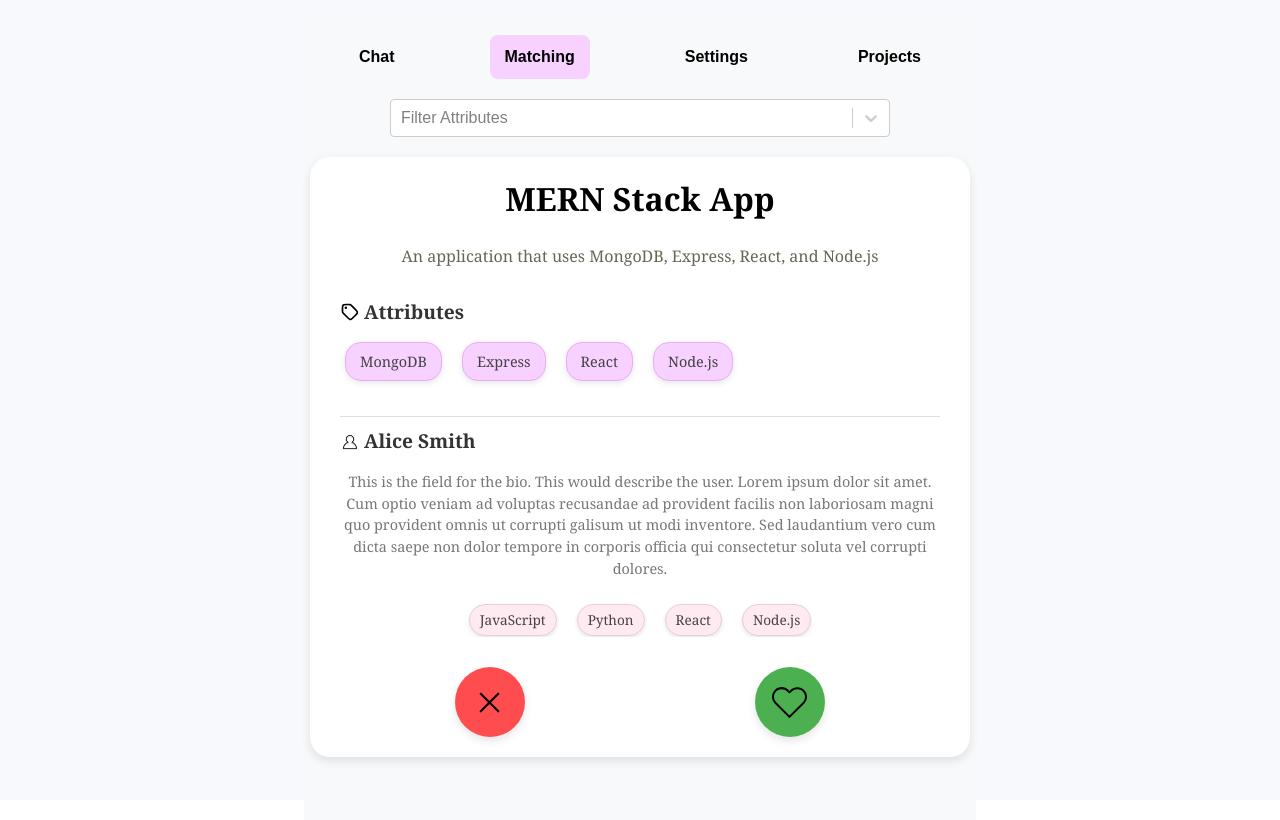
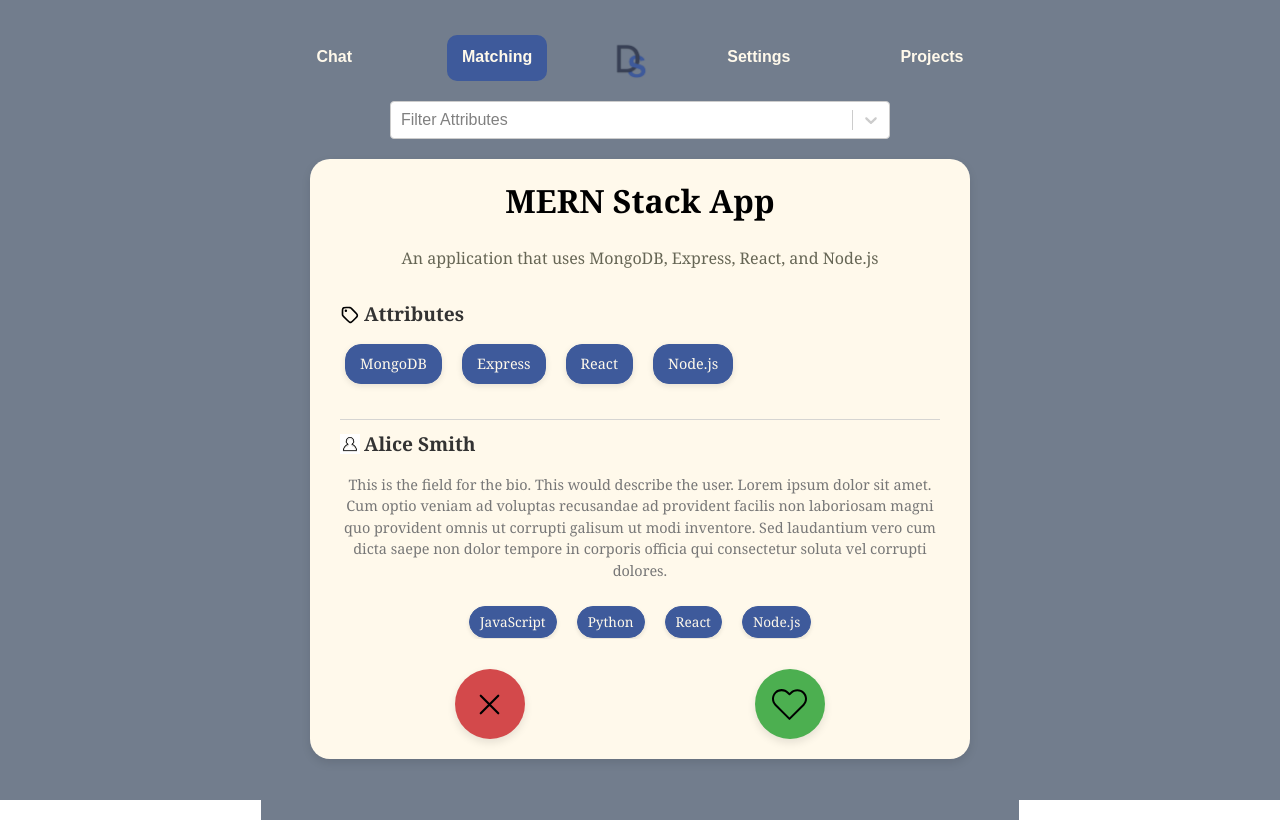
Before and after one commit to cop4331-team18/large-project, a React (Vite) app in the folder frontend/: page / in a window 1280 px wide. Built offline with nearby package versions, Linux system fonts and the light colour scheme; no server answers.

Commit message:
styling and adding logo

```diff
--- a/frontend/src/App.css
+++ b/frontend/src/App.css
@@ -17,7 +17,7 @@ body, html {
   height: 100vh;
   width: 100%;
   font-family: Arial, sans-serif;
-  background-color: #f7f9fc;
+  background-color: #727d8d;
 }
 
 .logo {
@@ -73,16 +73,17 @@ body, html {
   font-weight: bold;
   padding: 10px 15px;
   border-radius: 5px;
+  justify-content: center; /* Aligns all items to the center */
 }
 
 .tab.active {
-  color: #0078d7;
-  background-color: #f7d1ff;
+  background-color: #3e5a9b ;
+  pointer-events: none;
 }
 
 .tab.tab {
-  color: black;
-  border-radius: 8px;
+  color: #fff9eb;
+  border-radius: 10px;
 }
 
 .tab-icon {
@@ -92,9 +93,22 @@ body, html {
 }
 
 .tab:hover {
-  color: #000000;
-  box-shadow: 0 4px 8px rgba(0, 0, 0, 0.2); /* Subtle gray shadow */
+  background-color: #6a6f79;
+  box-shadow: 8px 8px 10px rgba(0, 0, 0, 0.2); /* Subtle gray shadow */
   cursor: pointer;
+}
+
+.logo-container {
+  display: flex;
+  justify-content: center;
+  align-items: center;
+  margin: 0 10px;
+}
+
+/* Logo styling */
+.tabs-logo {
+  width: 65px; /* Adjust size as needed */
+  height: auto;
 }
 
 /* Supporting Text */
@@ -118,7 +132,8 @@ a:hover {
 /* Headings */
 h1 {
   font-size: 1.8rem;
-  color: #333;
+  /* color: #333; */
+  color: #384055;
   margin-bottom: 1rem;
 }
 
--- a/frontend/src/Chat.css
+++ b/frontend/src/Chat.css
@@ -4,18 +4,21 @@
     width: 100%;
     display: flex;
     flex-direction: column;
+    background-color: #727d8d ;
 
   /* Chat Container Styles */
   .chat-container {
-    border: 1px solid #ddd;
     border-radius: 20px;
     margin-top: 10px;
-    margin-bottom: 30px;
+    margin-bottom: 50px;
     display: flex;
     height: 100%;
+    background: #fff9eb;
+    box-shadow: 0 8px 20px rgba(0, 0, 0, 0.1);
   }
 
   .left-panel {
+    margin-top: 10px;
     width: 30%;
     border-right: solid;
     border-color: rgb(192, 192, 192);
@@ -28,6 +31,7 @@
   }
 
   .right-panel {
+    margin-top: 10px;
     width: 70%;
     display: flex;
     flex-direction: column;
@@ -46,37 +50,43 @@
   }
 
   .input-container {
+    margin-top: 20px;
     height: 80px;
     display: flex;
     align-items: center;
 
     input {
-      height: 25px;
+      height: 45px;
       margin-left: 20px;
       margin-right: 5px;
       width: 100%;
       padding-left: 10px;
       border-radius: 10px;
+      color: #888;
+      /* border: 2px solid #cfd1d3; */
+      background-color: #f0eeec;
     }
 
     button {
-      background-color: #373737;
+      background-color: #3e5a9b ;
       margin-left: 5px;
       margin-right: 20px;
       height: 45px;
       width: 60px;
+      border-radius: 10px;
     }
 
   }
 
   .chat-project {
     padding: 5px;
+    border-radius: 10px;
   }
 
   .message-view {
     border-top: 5px;
     border: solid;
-    background-color: darkgray;
+    background-color: #f0eeec;
     text-align: left;
     padding-left: 10px;
     padding-right: 10px;
--- a/frontend/src/MatchingPage.css
+++ b/frontend/src/MatchingPage.css
@@ -5,7 +5,7 @@
   align-items: center;
   justify-content: flex-start;
   height: 100vh; /* Full viewport height */
-  background-color: #f8f9fa;
+  background-color: #727d8d;
   margin-top: 20px;
 }
 /* Profile Card (as Main Container) */
@@ -13,7 +13,7 @@
   width: 100%;
   height: 75%;
   max-width: 600px;
-  background-color: #ffffff;
+  background-color: #fff9eb;
   border-radius: 20px;
   box-shadow: 0 4px 10px rgba(0, 0, 0, 0.1);
   padding: 0 30px;
@@ -60,13 +60,13 @@
   display: inline-block;
   padding: 8px 14px;
   background: linear-gradient(135 deg, #e1f5fe, #b3e5fc);
-  background-color: #f7d1ff;
-  color: #444242;
+  background-color: #3e5a9b ;
+  color: #fff9eb;
   font-size: 0.9rem;
   font-weight: 500;
   border-radius: 16px;
   margin: 5px;
-  border: 1px solid #eaacf7;
+  border: 1px solid #3e5a9b ;
   white-space: nowrap;
   box-shadow: 0 2px 6px rgba(0, 0, 0, 0.1);
 }
@@ -83,13 +83,13 @@
   display: inline-block;
   padding: 5px 10px;
   background: linear-gradient(135 deg, #ffeaf1, #ffe1ec);
-  background-color: #ffeaf1;
-  color: #444242;
+  background-color: #3e5a9b ;
+  color: #fff9eb;
   font-size: 0.85rem;
   border-radius: 16px;
   font-weight: 500;
   margin: 5px;
-  border: 1px solid #e4d0d7;
+  border: 1px solid #3e5a9b ;
   white-space: nowrap;
   box-shadow: 0 2px 4px rgba(0, 0, 0, 0.1);
   text-align: center;
@@ -115,7 +115,7 @@
 /* Section Dividers */
 .section-divider {
   height: 1px;
-  background-color: #d9d9d9;
+  background-color: #cccccc;
   margin: 15px 0;
   border: none;
   opacity: 0.8;
@@ -210,7 +210,7 @@ h2 {
 }
 
 .reject-btn {
-  background-color: #ff4d4f;
+  background-color: #d3494b;
 }
 
 .reject-btn:hover {
--- a/frontend/src/Projects.css
+++ b/frontend/src/Projects.css
@@ -36,7 +36,7 @@ header h1 {
   .projects-container {
     width: 90%; /* Takes up 90% of the screen width */
     max-width: 700px;
-    background: white;
+    background: #fff9eb;
     padding: 30px;
     border-radius: 20px;
     box-shadow: 0 4px 8px rgba(0, 0, 0, 0.1);
--- a/frontend/src/Settings.css
+++ b/frontend/src/Settings.css
@@ -7,14 +7,15 @@
     flex-direction: column;
     justify-content: flex-start; /* Centers content vertically */
     align-items: center; /* Centers content horizontally */
+    background-color: #727d8d;
 
   .settings-container {
     width: 90%; /* Takes up 90% of the screen width */
     max-width: 700px;
-    background: white;
+    background: #fff9eb;
     padding: 30px;
     border-radius: 20px;
-    box-shadow: 0 4px 8px rgba(0, 0, 0, 0.1);
+    box-shadow: 0 8px 20px rgba(0, 0, 0, 0.1);
     margin-top: 10px;
     max-width: 90%;
   }
@@ -22,6 +23,7 @@
   h1 {
     font-size: 2rem;
     margin-bottom: 20px;
+    color: #384055;
   }
 
   .section {
@@ -30,7 +32,7 @@
 
   h2 {
     font-size: 1.2rem;
-    color: #888; /* Light gray color for section headings */
+    color: #727d8d; /* Light gray color for section headings */
     margin-bottom: 15px;
     text-align: left;
   }
@@ -48,7 +50,7 @@
   .form-group label {
     font-size: 0.9rem;
     font-weight: bold;
-    color: #888; /* Light gray color for subsection headings */
+    color: #727d8d; /* Light gray color for subsection headings */
     display: block;
     margin-bottom: 5px;
     text-align: left; /* Aligns the label to the right */
@@ -59,10 +61,10 @@
   select {
     width: 100%;
     padding: 17px 10px;
-    border: 1px solid #ddd;
-    border-radius: 10px;
+    border: 2px solid #cfd1d3;
+    border-radius: 12px;
     font-size: 1rem;
-    background-color: #f9f9f9; /* Matches the style of the example */
+    background-color: #f0eeec; /* Matches the style of the example */
     color: #333;
     box-sizing: border-box;
   }
@@ -111,8 +113,8 @@
   }
 
   .save-btn {
-    background-color: #f7d1ff;
-    color: black;
+    background-color: #3e5a9b ;
+    color: white;
   }
 
   .log-out-btn {
@@ -125,10 +127,15 @@
   }
 
   .save-btn:hover {
-    background-color: #f385ff;
+    background-color: #323c53;
   }
 
   .log-out-btn:hover {
     background-color: #bbb;
   }
 }
+
+/* navy: #384055
+   creme: #fff9eb
+   gray: #727d8d
+   blue: #3e5a9b */
--- a/frontend/src/Settings.tsx
+++ b/frontend/src/Settings.tsx
@@ -127,9 +127,9 @@ const SettingsPage: React.FC<SettingsProp> = ({chatNotifications, fetchUserStatu
           />
         </div>
 
-        {/* Languages */}
+        {/* Attributes */}
         <div className="section">
-          <h2>Languages</h2>
+          <h2>Attributes</h2>
           <select multiple>
             <option value="JavaScript">JavaScript</option>
             <option value="Python">Python</option>
--- a/frontend/src/components/Tabs.tsx
+++ b/frontend/src/components/Tabs.tsx
@@ -1,4 +1,5 @@
 import { useNavigate } from "react-router-dom";
+import logo from "./devswipe_logo.png";
 
 interface TabsPop {
     chatNotifications: number;
@@ -28,6 +29,11 @@ const Tabs: React.FC<TabsPop> = ({currentTab, chatNotifications}: TabsPop) => {
             <div className="tab" onClick={() => navigate("/")}>
                 <span>Matching</span>
             </div>}
+
+            <div className="logo-container">
+                <img src={logo} alt="Logo" className="tabs-logo" />
+            </div>
+
             {currentTab === "settings" ?
             <div className="tab active">
                 <span>Settings</span>
```
Also changed, not shown: frontend/src/components/devswipe_logo.png (added).
